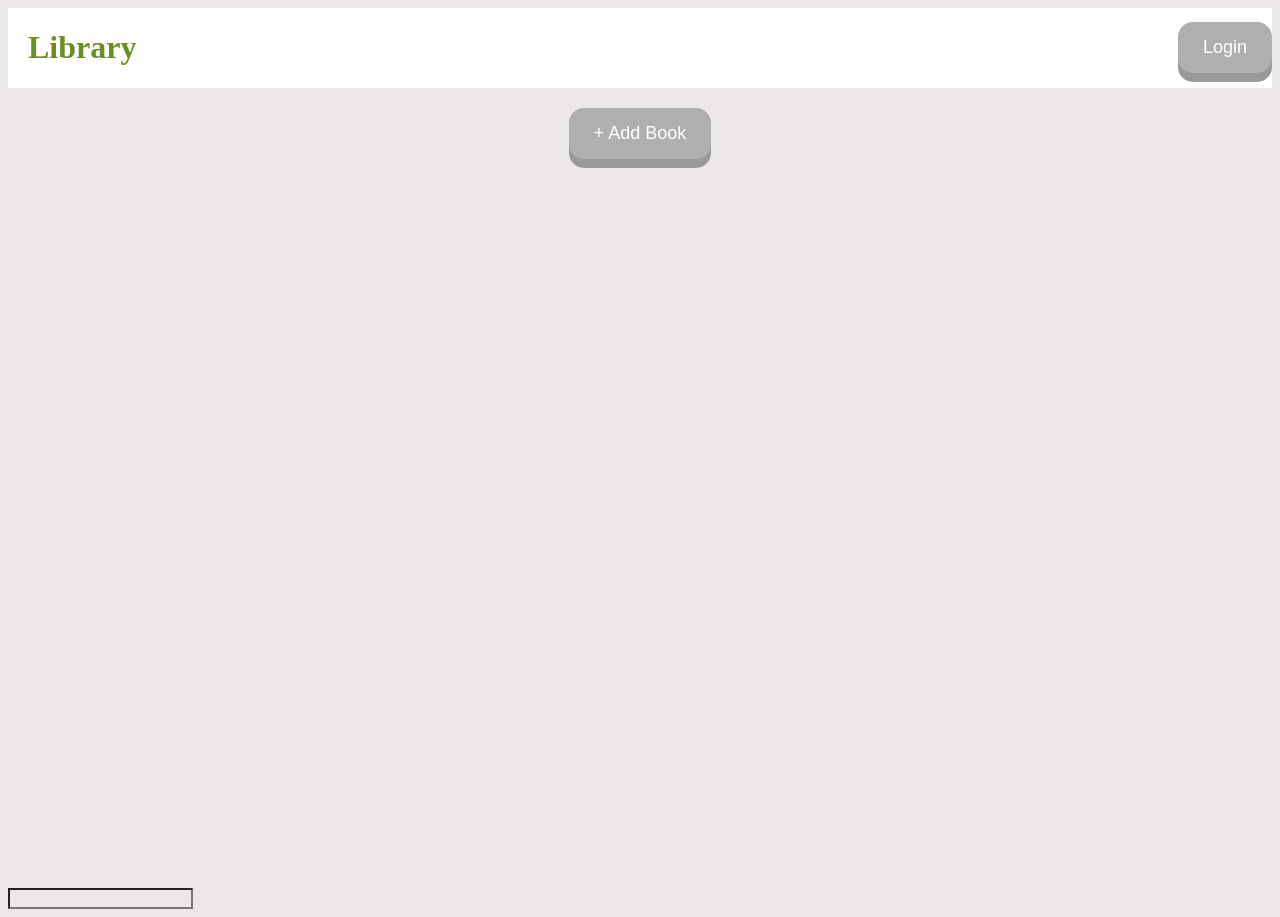
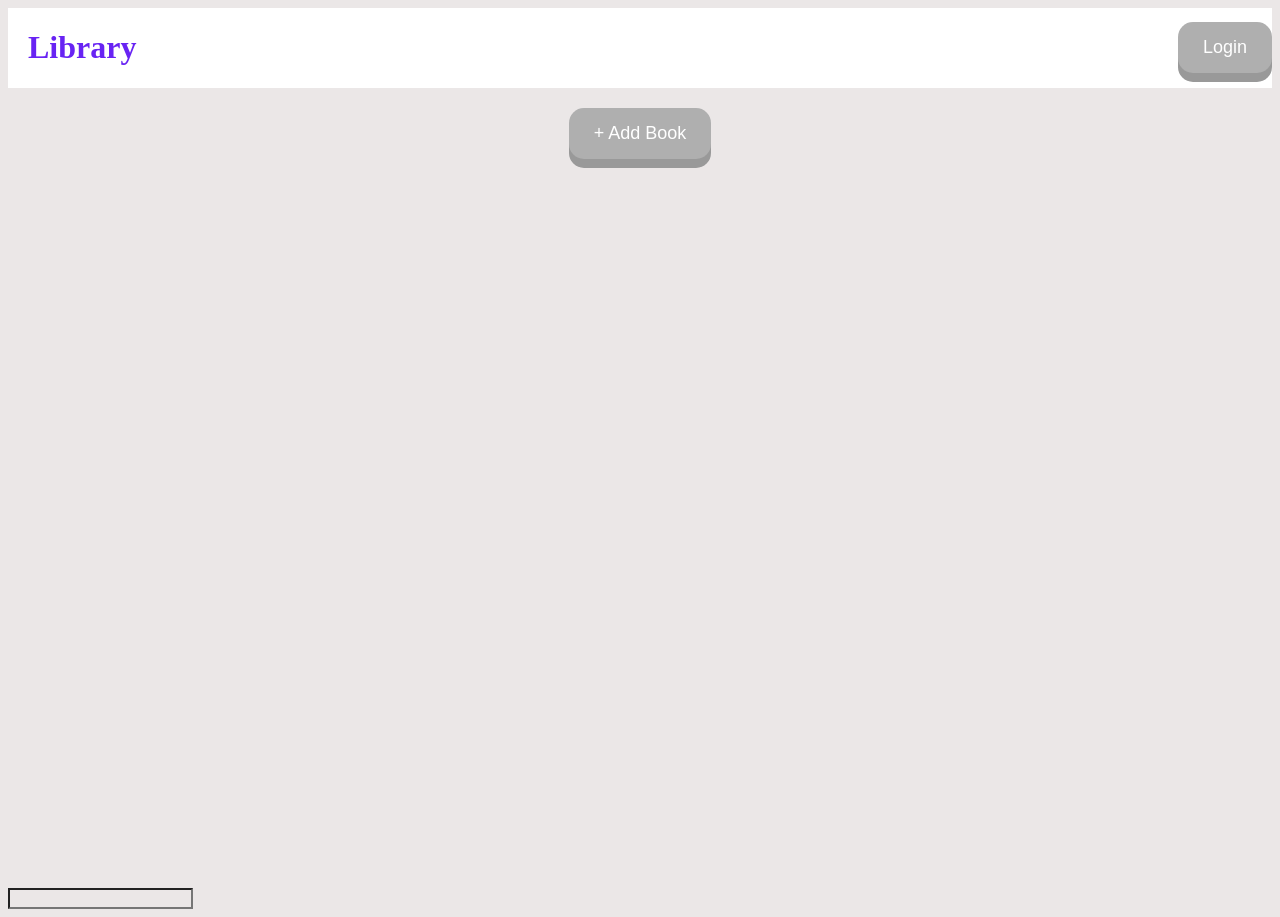
Before and after one commit to AliJowhar/The-Odin-Library, a plain HTML site: page index.html in a window 1280 px wide. In both pictures the pointer is over the element "Library". Drawn offline with Linux system fonts and the light colour scheme.

Commit message:
changed colour on the hover effect on h1:library

```diff
--- a/style.css
+++ b/style.css
@@ -18,7 +18,7 @@ h1 {
   background-color: white;
 }
 h1:hover {
-  color: olivedrab;
+  color: #6823f3;
 }
 
 #login {
```
